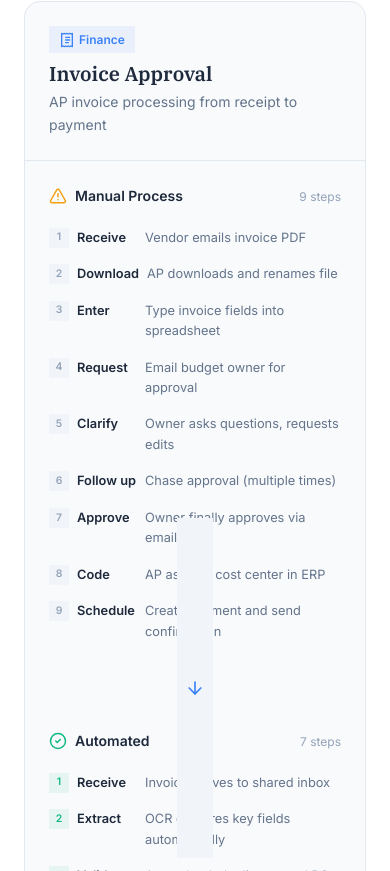
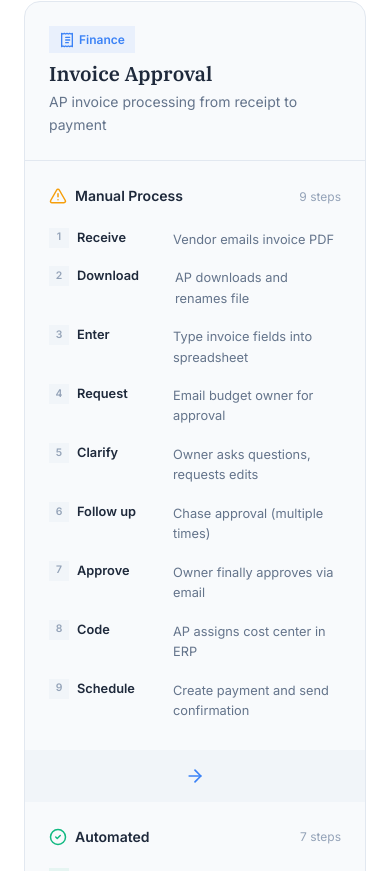
Before and after one commit to Goku007007/automation-roi-calculator, a React (Vite) app in the folder app/: page / in a window 390 px wide. Shown: the part 1253-2124 px from the top of the page. Built offline with nearby package versions, Linux system fonts and the light colour scheme.

Commit message:
fix: mobile layout for scenario module steps - hide divider and prevent text overflow

```diff
--- a/app/src/components/home/ScenarioModule.module.css
+++ b/app/src/components/home/ScenarioModule.module.css
@@ -45,6 +45,38 @@
 @media (max-width: 768px) {
     .comparison {
         grid-template-columns: 1fr;
+    }
+
+    /* Hide divider on mobile - not needed in single column layout */
+    .divider {
+        display: none;
+    }
+
+    /* Constrain workflow to prevent overflow */
+    .workflow {
+        padding: var(--spacing-md);
+        max-width: 100%;
+        overflow: hidden;
+    }
+
+    /* Fix step layout on mobile */
+    .step {
+        flex-wrap: wrap;
+        max-width: 100%;
+    }
+
+    .stepAction {
+        min-width: auto;
+        flex: 0 0 auto;
+    }
+
+    .stepDesc {
+        flex: 1 1 100%;
+        padding-left: 28px;
+        /* Align with text after chip */
+        margin-top: 2px;
+        word-wrap: break-word;
+        overflow-wrap: break-word;
     }
 }
 
@@ -135,13 +167,6 @@
     padding: var(--spacing-md);
     background: var(--bg-tertiary);
     color: var(--accent);
-}
-
-@media (max-width: 768px) {
-    .divider {
-        padding: var(--spacing-sm);
-        transform: rotate(90deg);
-    }
 }
 
 /* Metrics Section */
```
